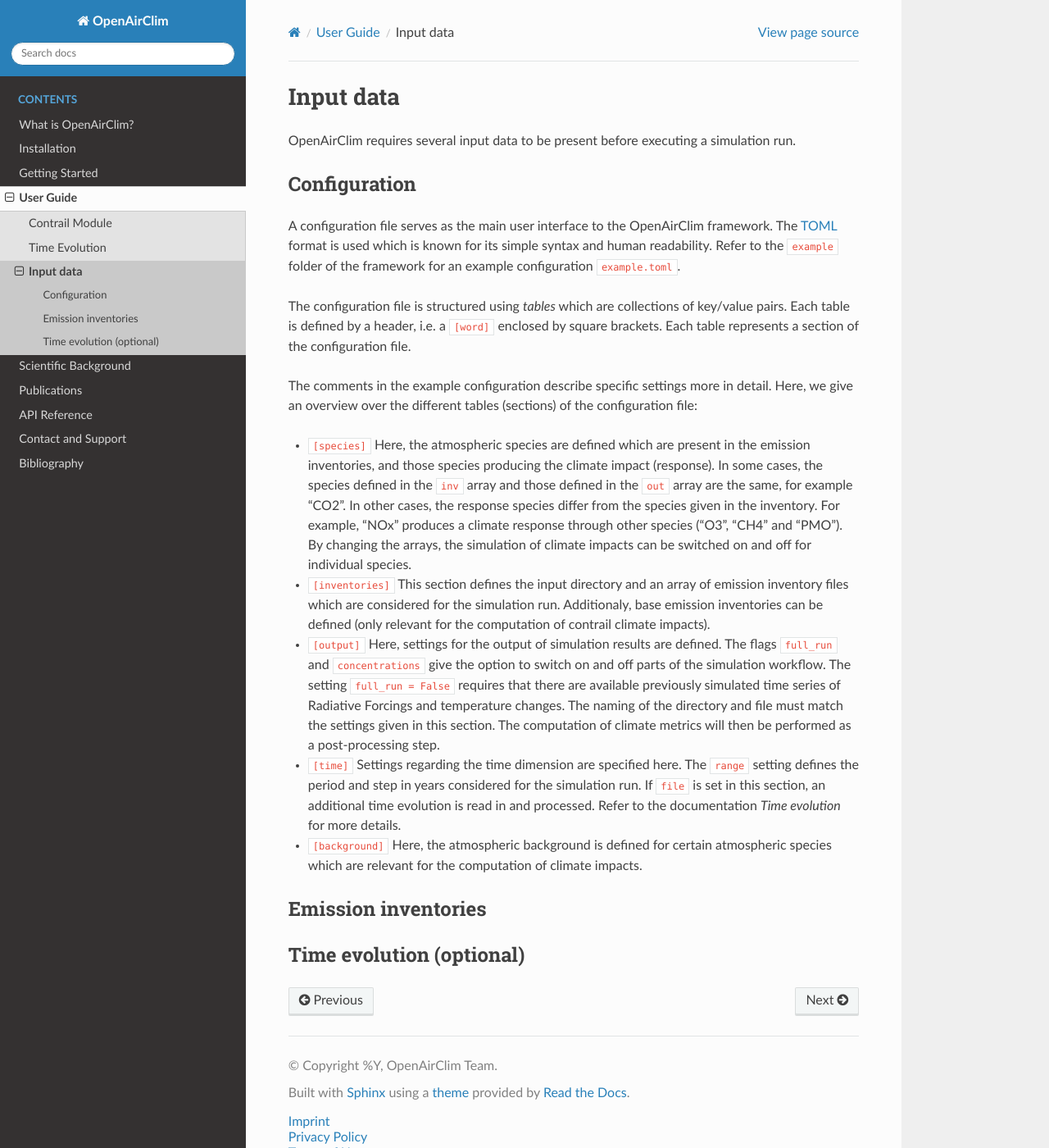
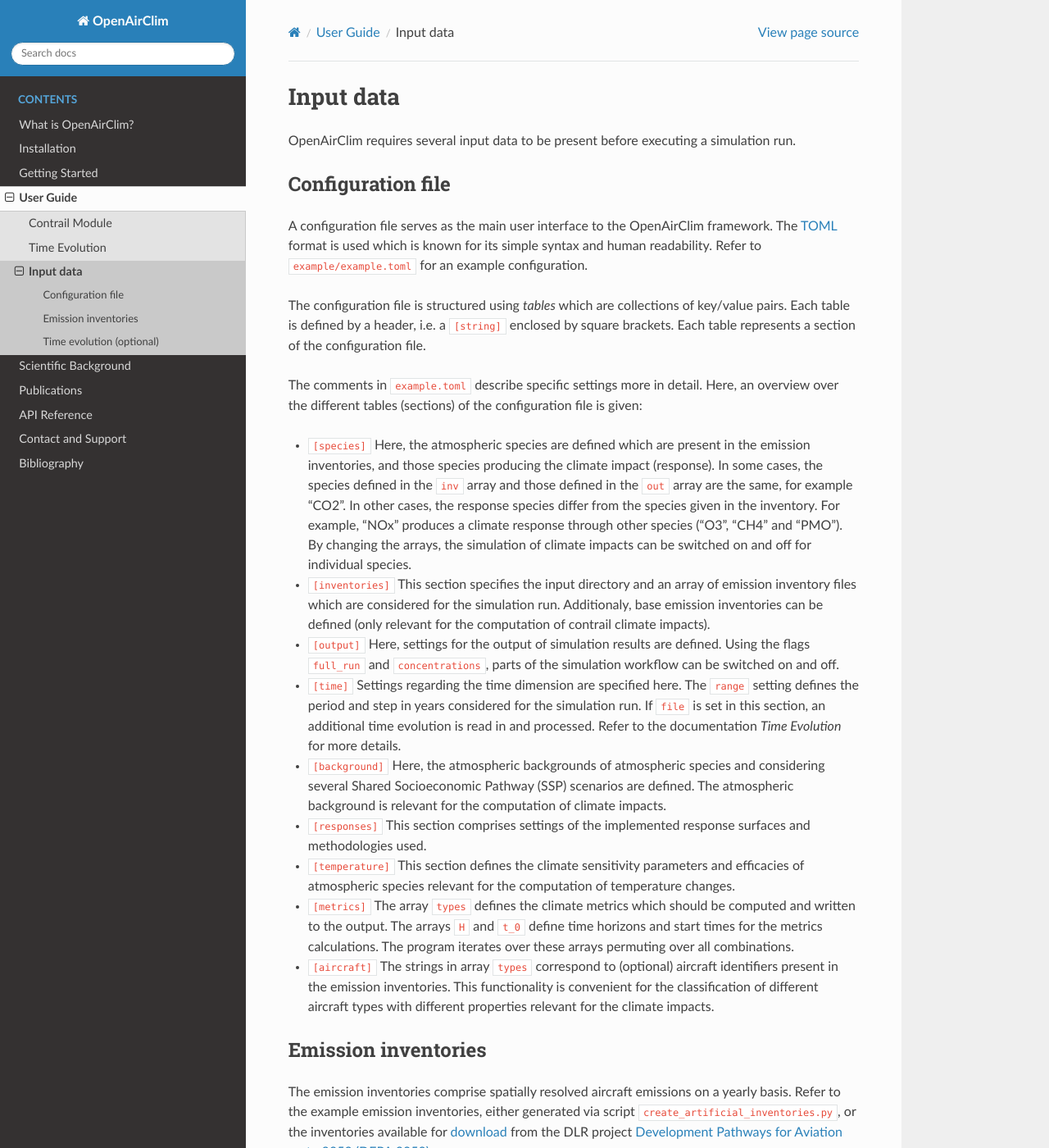
Before and after one commit to dlr-pa/oac, a Sphinx documentation site: the page built from docs/source/user_guide/input.md, in a window 1280 px wide and 1400 px high. Shown: the whole window at 82% size. Built offline with Sphinx 7.4.7 and the Read the Docs theme 3.1.0, drawn with Linux system fonts in a browser that asks for light colours; some of the changed text lies outside the part shown.

Commit message:
Update input.md

```diff
--- a/docs/source/user_guide/input.md
+++ b/docs/source/user_guide/input.md
@@ -2,22 +2,32 @@
 
 OpenAirClim requires several input data to be present before executing a simulation run.
 
-## Configuration
+## Configuration file
 
-A configuration file serves as the main user interface to the OpenAirClim framework. The [TOML](https://toml.io/en/) format is used which is known for its simple syntax and human readability. Refer to the `example` folder of the framework for an example configuration `example.toml`.
+A configuration file serves as the main user interface to the OpenAirClim framework. The [TOML](https://toml.io/en/) format is used which is known for its simple syntax and human readability. Refer to `example/example.toml` for an example configuration.
 
-The configuration file is structured using *tables* which are collections of key/value pairs. Each table is defined by a header, i.e. a `[word]` enclosed by square brackets. Each table represents a section of the configuration file.
+The configuration file is structured using *tables* which are collections of key/value pairs. Each table is defined by a header, i.e. a `[string]` enclosed by square brackets. Each table represents a section of the configuration file.
 
-The comments in the example configuration describe specific settings more in detail. Here, we give an overview over the different tables (sections) of the configuration file:
+The comments in `example.toml` describe specific settings more in detail. Here, an overview over the different tables (sections) of the configuration file is given:
 
 - `[species]` Here, the atmospheric species are defined which are present in the emission inventories, and those species producing the climate impact (response). In some cases, the species defined in the `inv` array and those defined in the `out` array are the same, for example "CO2". In other cases, the response species differ from the species given in the inventory. For example, "NOx" produces a climate response through other species ("O3", "CH4" and "PMO"). By changing the arrays, the simulation of climate impacts can be switched on and off for individual species.
-- `[inventories]` This section defines the input directory and an array of emission inventory files which are considered for the simulation run. Additionaly, base emission inventories can be defined (only relevant for the computation of contrail climate impacts).
-- `[output]` Here, settings for the output of simulation results are defined. The flags `full_run` and `concentrations` give the option to switch on and off parts of the simulation workflow. The setting `full_run = False` requires that there are available previously simulated time series of Radiative Forcings and temperature changes. The naming of the directory and file must match the settings given in this section. The computation of climate metrics will then be performed as a post-processing step.
-- `[time]` Settings regarding the time dimension are specified here. The `range` setting defines the period and step in years considered for the simulation run. If `file` is set in this section, an additional time evolution is read in and processed. Refer to the documentation *Time evolution* for more details.
-- `[background]` Here, the atmospheric background is defined for certain atmospheric species which are relevant for the computation of climate impacts.
-
+- `[inventories]` This section specifies the input directory and an array of emission inventory files which are considered for the simulation run. Additionaly, base emission inventories can be defined (only relevant for the computation of contrail climate impacts).
+- `[output]` Here, settings for the output of simulation results are defined. Using the flags `full_run` and `concentrations`, parts of the simulation workflow can be switched on and off.
+- `[time]` Settings regarding the time dimension are specified here. The `range` setting defines the period and step in years considered for the simulation run. If `file` is set in this section, an additional time evolution is read in and processed. Refer to the documentation *Time Evolution* for more details.
+- `[background]` Here, the atmospheric backgrounds of atmospheric species and considering several Shared Socioeconomic Pathway (SSP) scenarios are defined. The atmospheric background is relevant for the computation of climate impacts.
+- `[responses]` This section comprises settings of the implemented response surfaces and methodologies used.
+- `[temperature]` This section defines the climate sensitivity parameters and efficacies of atmospheric species relevant for the computation of temperature changes.
+- `[metrics]` The array `types` defines the climate metrics which should be computed and written to the output. The arrays `H` and `t_0` define time horizons and start times for the metrics calculations. The program iterates over these arrays permuting over all combinations.
+- `[aircraft]` The strings in array `types` correspond to (optional) aircraft identifiers present in the emission inventories. This functionality is convenient for the classification of different aircraft types with different properties relevant for the climate impacts.
 
 ## Emission inventories
 
+The emission inventories comprise spatially resolved aircraft emissions on a yearly basis. Refer to the example emission inventories, either generated via script `create_artificial_inventories.py`, or the inventories available for [download](https://doi.org/10.5281/zenodo.11442323) from the DLR project [Development Pathways for Aviation up to 2050 (DEPA 2050)](https://elib.dlr.de/142185/).
+
+![inventory](../_static/emission-inventory.png)
+
+The emission inventories are stored as netCDF files using a flat data structure, i.e. an unordered list of entries (not-gridded). Only the naming conventions and units defined in the example inventories should be used. The entry `Inventory_Year` in the attribute section of the netCDF file defines the inventory year.
 
 ## Time evolution (optional)
+
+If no extra evolution file is specified in the configuration, OpenAirClim performs a temporal interpolation between discrete inventory years. Alternatively, a time evolution of type **normalization** or **scaling** can be specified in another netCDF file. For more details on that topic, refer to the *Time Evolution* documentation and the example evolution files generated via script `create_time_evolution.py`.
```
Also changed, not shown: docs/source/_static/emission-inventory.png (added).
